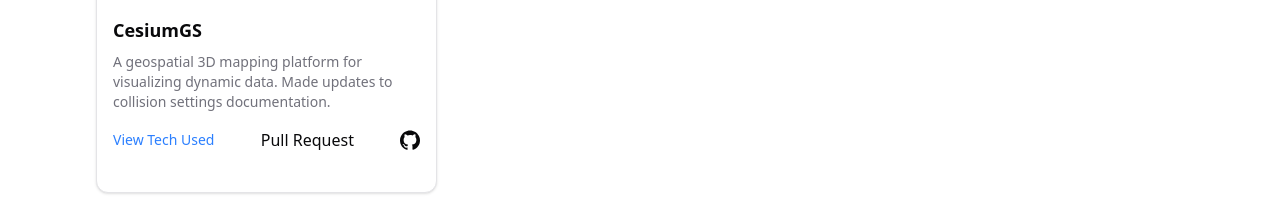
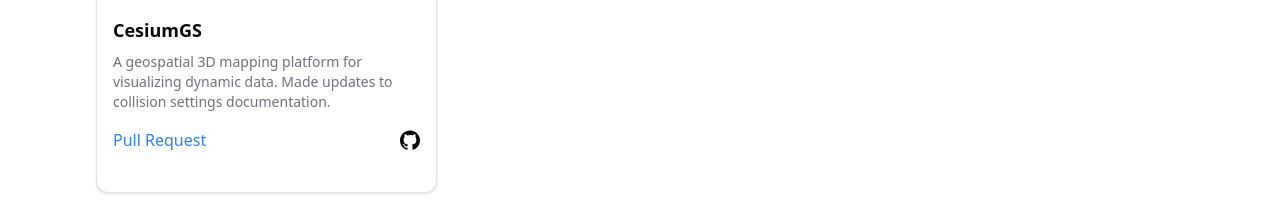
Before and after one commit to pamelaAugustine/portfolio, a React (Vite) app in the folder pamela-portfolio/: page / in a window 1280 px wide. Shown: the part 2660-2878 px from the top of the page. Built offline with nearby package versions, Linux system fonts and the light colour scheme; a web font is replaced by a local one.

Commit message:
updated tech used on osc (#23)
* adds open-source contribution section

* updates to tech used on osc

```diff
--- a/pamela-portfolio/src/components/ProjectsSection.tsx
+++ b/pamela-portfolio/src/components/ProjectsSection.tsx
@@ -106,7 +106,6 @@
             viewport={{ once: true }}
             className="flex"
           >
-
             <Card className="flex flex-col h-full hover:shadow-xl transition-shadow">
               <CardHeader className="p-0">
                 {project.videoUrl ? (
@@ -130,12 +129,20 @@
 
               <CardContent className="p-4 flex-grow flex flex-col justify-between">
                 <CardTitle className="text-lg mb-2">
+                  <a
+                    href={project.link}
+                    target="_blank"
+                    rel="noopener noreferrer"
+                    className="w-full"
+                  >
                     {project.title}
+                  </a>
                 </CardTitle>
                 <p className="text-sm text-muted-foreground">
                   {project.description}
                 </p>
                 <div className="mt-4 flex justify-between items-center">
+                  {project.tech && project.tech.length > 0 && (
                     <button
                       onClick={(e) => {
                         e.preventDefault();
@@ -147,13 +154,17 @@
                     >
                       View Tech Used
                     </button>
+                  )}
+
                   <a
                     href={project?.pullRequest}
                     target="_blank"
                     rel="noopener noreferrer"
-                    className="hover:text-primary cursor-pointer"
+                    className="hover:text-primary cursor-pointer text-blue-500 hover:underline"
                     aria-label="View on GitHub"
-                  >Pull Request</a>
+                  >
+                    Pull Request
+                  </a>
                   <a
                     href={project.github}
                     target="_blank"
@@ -175,7 +186,6 @@
                 </div>
               </CardContent>
             </Card>
-
           </motion.div>
         ))}
         <Dialog open={openTechModal} onOpenChange={setOpenTechModal}>
@@ -193,7 +203,6 @@
           </DialogContent>
         </Dialog>
       </div>
-
 
       {/* School & Personal Projects */}
       <motion.h3
@@ -216,7 +225,6 @@
             viewport={{ once: true }}
             className="flex"
           >
-
             <Card className="flex flex-col h-full hover:shadow-xl transition-shadow">
               <CardHeader className="p-0">
                 {project.videoUrl ? (
@@ -239,9 +247,7 @@
               </CardHeader>
 
               <CardContent className="p-4 flex-grow flex flex-col justify-between">
-                  <CardTitle className="text-lg mb-2">
-                    {project.title}
-                  </CardTitle>
+                <CardTitle className="text-lg mb-2">{project.title}</CardTitle>
                 <p className="text-sm text-muted-foreground">
                   {project.description}
                 </p>
@@ -278,7 +284,6 @@
                 </div>
               </CardContent>
             </Card>
-
           </motion.div>
         ))}
         <Dialog open={openTechModal} onOpenChange={setOpenTechModal}>
--- a/pamela-portfolio/src/components/data/openSource.ts
+++ b/pamela-portfolio/src/components/data/openSource.ts
@@ -3,9 +3,8 @@
     title: "CesiumGS",
     description: "A geospatial 3D mapping platform for visualizing dynamic data. Made updates to collision settings documentation.",
     imageUrl: "/images/cesiumgs.png",
-    link: "https://cesium.com/cesiumgs/",
+    link: "https://cesium.com/",
     github: "https://github.com/CesiumGS/cesium",
-    pullRequest: "https://github.com/CesiumGS/cesium/pull/12684",
-    tech: ["JavaScript", "WebGL", "3D Mapping"]
+    pullRequest: "https://github.com/CesiumGS/cesium/pull/12684"
   }
 ];
```
Lines whose indentation alone changed are shown as unchanged.
